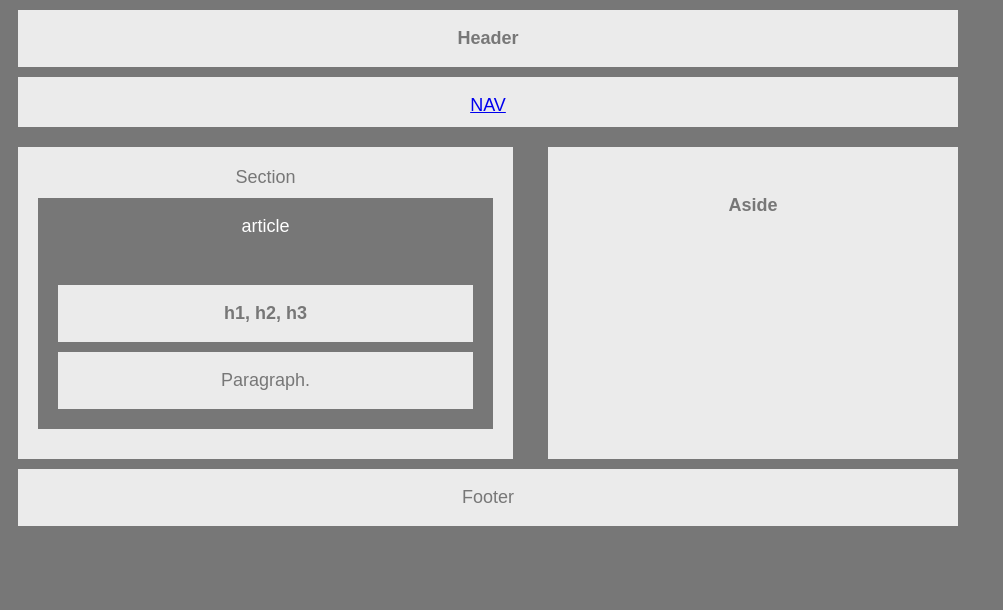
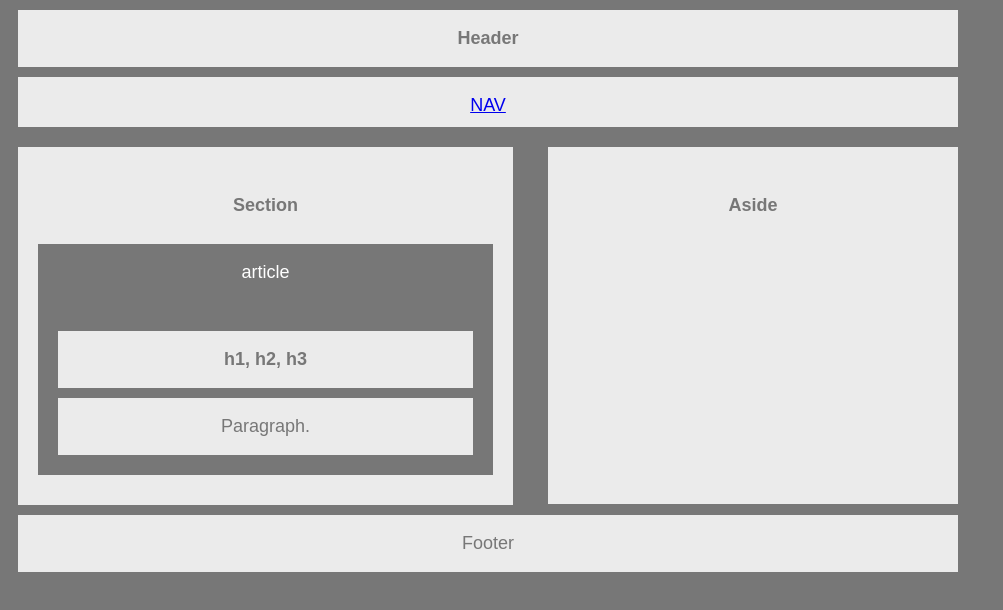
Before and after one commit to speechgirl1505/HW-Wireframe, a plain HTML site: page index.html in a window 1280 px wide. Shown: the whole page, without its empty margins (0-1003 px from the left). Drawn offline with Linux system fonts and the light colour scheme.

Commit message:
I lied and forgot to add something this should be it

```diff
--- a/index.html
+++ b/index.html
@@ -18,10 +18,15 @@
 
 
     <aside>
+
         <h2>Aside</h2>
+
     </aside>
+
     <main>
-        <section> Section
+        <section>
+
+            <h2>Section</h2>
 
             <article>
                 <p class="gray">
@@ -31,9 +36,9 @@
 
                     <h2>h1, h2, h3</h2>
 
-                <p>
-                    Paragraph.
-                </p>
+                    <p>
+                        Paragraph.
+                    </p>
                 </div>
             </article>
         </section>
--- a/style.css
+++ b/style.css
@@ -1,6 +1,7 @@
 * {
     box-sizing: border-box;
     font-size: 18px;
+
 }
 
 h1 {
@@ -23,7 +24,7 @@ aside {
     border-width: 2px;
     padding: 20px;
     margin: 10px;
-    height: 312px;
+    height: 357px;
 }
 
 h2, p {
@@ -82,6 +83,3 @@ p {
     background-color: #ebebeb;
     overflow: auto;
 }
-
-header {
-}
```
